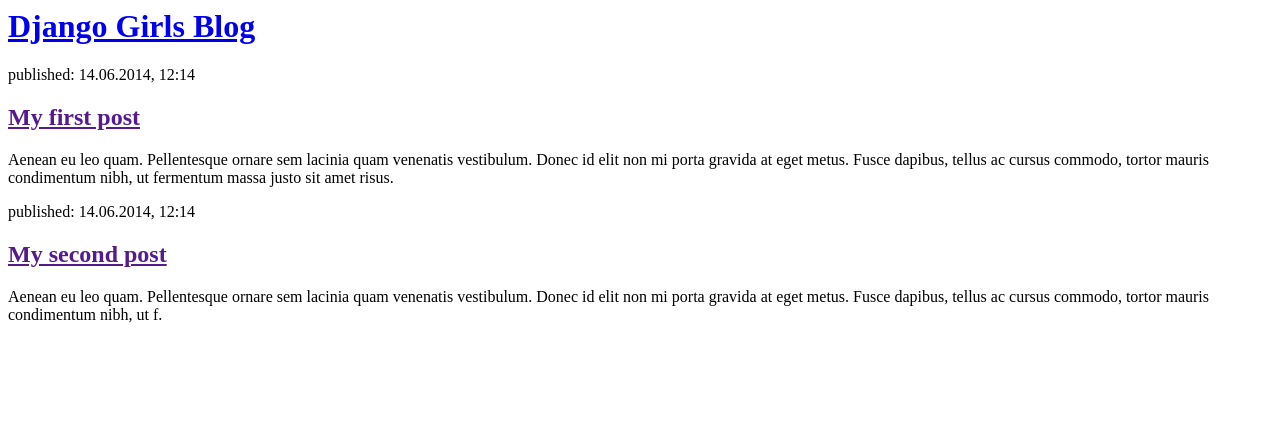
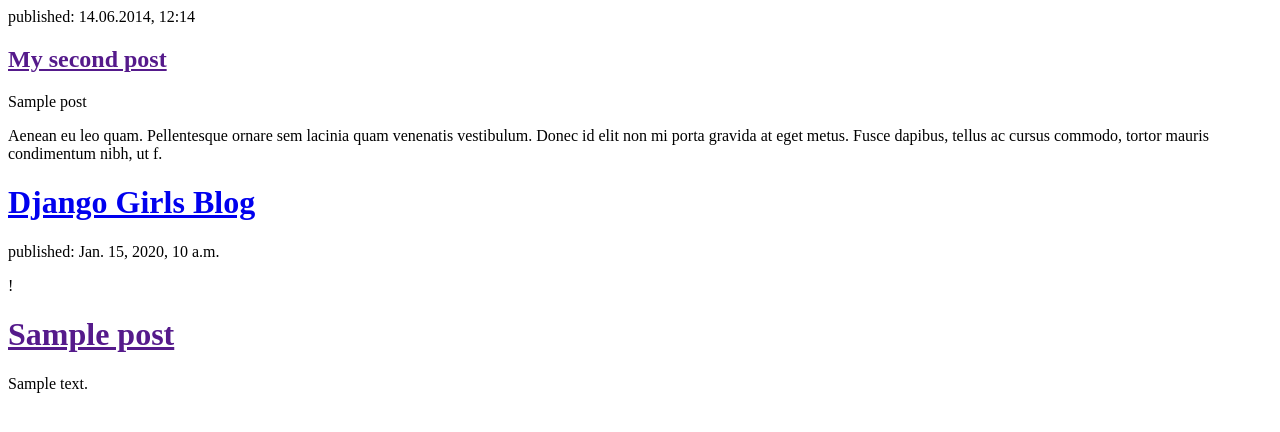
Before and after one commit to DjangoDaphne/my-first-blog, a Django app: template blog/templates/blog/post_list.html in a window 1280 px wide. Shown: the top 432 px of the page. Run offline with Django 3.2, Linux system fonts and the light colour scheme; the template is opened without the code that fills it: most values are stand-ins (such as "Sample title", 1, 10 or a date in 2020).

Commit message:
Modified templates to display posts from database.

```diff
--- a/blog/templates/blog/post_list.html
+++ b/blog/templates/blog/post_list.html
@@ -3,20 +3,28 @@
         <title>Django Girls blog</title>
     </head>
     <body>
-        <div>
-            <h1><a href="/">Django Girls Blog</a></h1>
-        </div>
 
-        <div>
-            <p>published: 14.06.2014, 12:14</p>
-            <h2><a href="">My first post</a></h2>
-            <p>Aenean eu leo quam. Pellentesque ornare sem lacinia quam venenatis vestibulum. Donec id elit non mi porta gravida at eget metus. Fusce dapibus, tellus ac cursus commodo, tortor mauris condimentum nibh, ut fermentum massa justo sit amet risus.</p>
-        </div>
 
         <div>
             <p>published: 14.06.2014, 12:14</p>
             <h2><a href="">My second post</a></h2>
+            <div>
+              {% for post in posts %}
+    {{ post }}
+{% endfor %}
+              </div>
             <p>Aenean eu leo quam. Pellentesque ornare sem lacinia quam venenatis vestibulum. Donec id elit non mi porta gravida at eget metus. Fusce dapibus, tellus ac cursus commodo, tortor mauris condimentum nibh, ut f.</p>
         </div>
     </body>
+    <div>
+    <h1><a href="/">Django Girls Blog</a></h1>
+</div>
+
+{% for post in posts %}
+    <div>
+        <p>published: {{ post.published_date }}</p>!
+        <h1><a href="">{{ post.title }}</a></h1>
+        <p>{{ post.text|linebreaksbr }}</p>
+    </div>
+{% endfor %}
 </html>
--- a/blog/views.py
+++ b/blog/views.py
@@ -3,3 +3,9 @@
 # Create your views here.
 def post_list(request):
     return render(request, 'blog/post_list.html')
+from django.shortcuts import render
+from django.utils import timezone
+from .models import Post
+def post_list(request):
+    posts = Post.objects.filter(published_date__lte=timezone.now()).order_by('published_date')
+    return render(request, 'blog/post_list.html',{'posts': posts})
```
